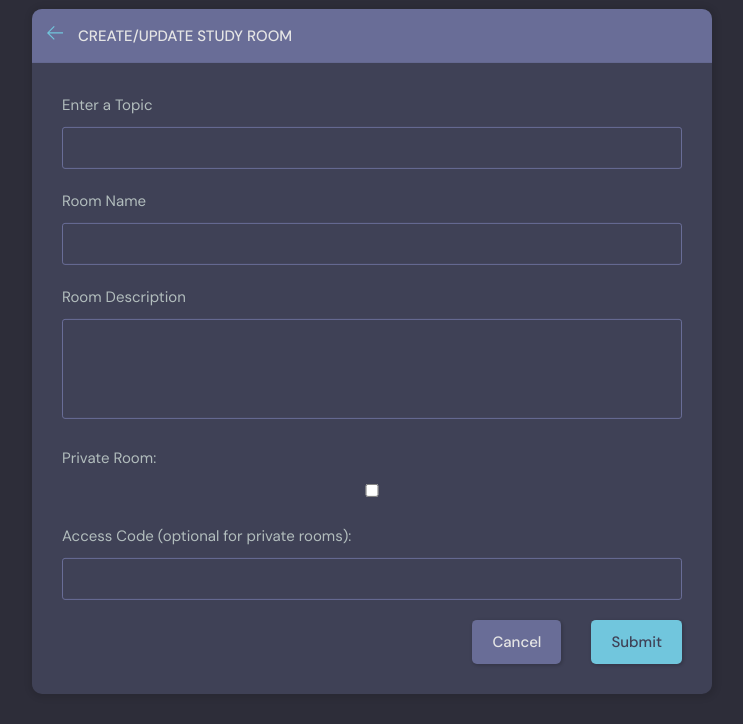
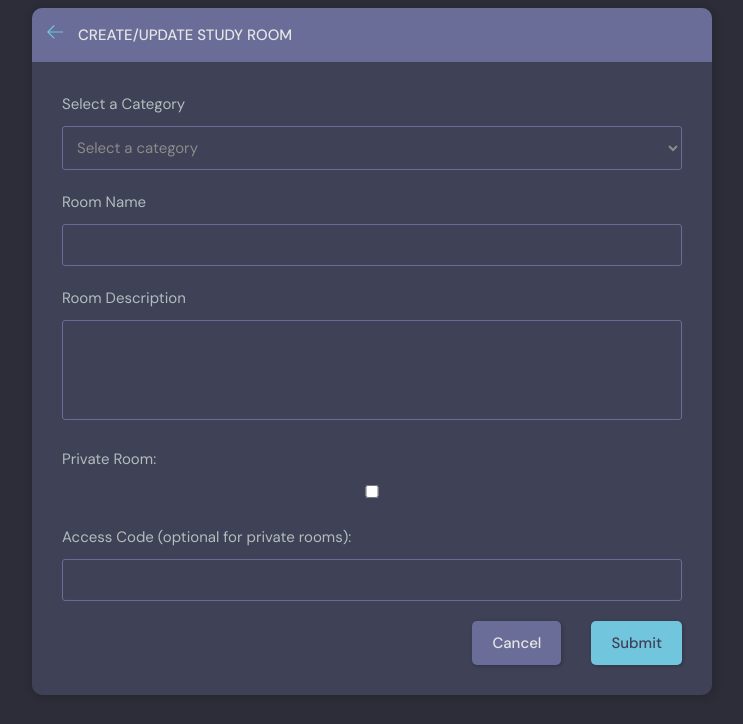
Before and after one commit to ardz01/uniBud, a Django app: page /create-room/ in a window 1280 px wide. Shown: the part 76-800 px from the top of the page, without its empty margins (268-1011 px from the left). Run offline with Django 4.2, Linux system fonts and the light colour scheme; a user stored in the database is signed in; data comes from the database, SQL or seed files in the repository; both versions use the stored data as it was after the commit.

Commit message:
minor changes

```diff
--- a/base/templates/base/room_form.html
+++ b/base/templates/base/room_form.html
@@ -22,15 +22,18 @@
           {% csrf_token %}
 
           <div class="form__group">
-            <label for="room_topic">Enter a Topic</label>
-            <input required type="text" value="{{room.topic.name}}" name="topic" list="topic-list" />
-            <datalist id="topic-list">
-              <select id="room_topic">
-                {% for topic in topics %}
-                <option value="{{topic.name}}">{{topic.name}}</option>
-                {% endfor %}
-              </select>
-            </datalist>
+            <label for="room_topic">Select a Category</label>
+            <select required name="topic" id="room_topic">
+              <option value="">Select a category</option>
+              <option value="Faculty of Arts, Design and Humanities">Faculty of Arts, Design and Humanities</option>
+              <option value="Faculty of Business and Law">Faculty of Business and Law</option>
+              <option value="Faculty of Health and Life Sciences">Faculty of Health and Life Sciences</option>
+              <option value="Faculty of Computing, Engineering and Media">Faculty of Computing, Engineering and Media</option>
+              <option value="Study">Study</option>
+              <option value="Social">Social</option>
+              <option value="Events">Events</option>
+              <option value="Other">Other</option>
+            </select>
           </div>
 
 
```
Also changed, not shown: db.sqlite3, static/images/pexels-pixabay-301920.jpg (added).
